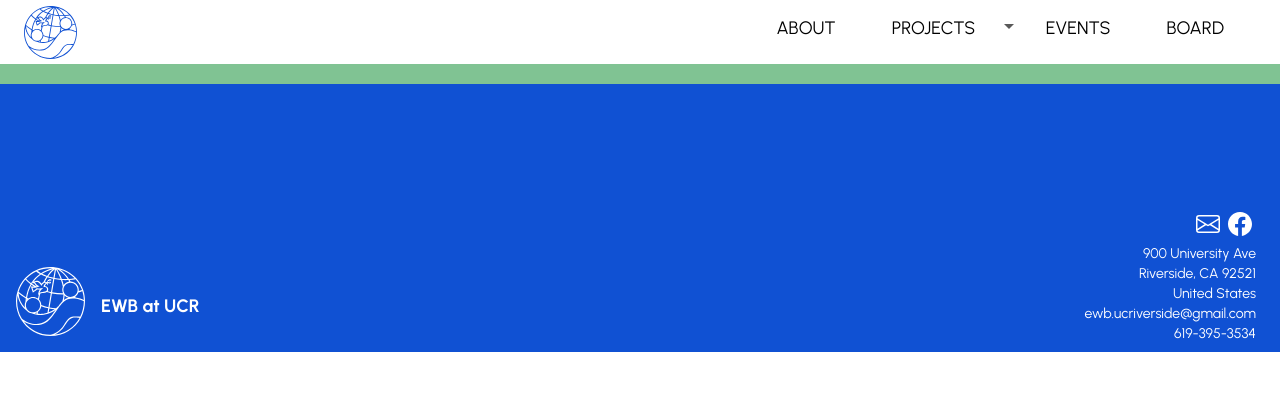
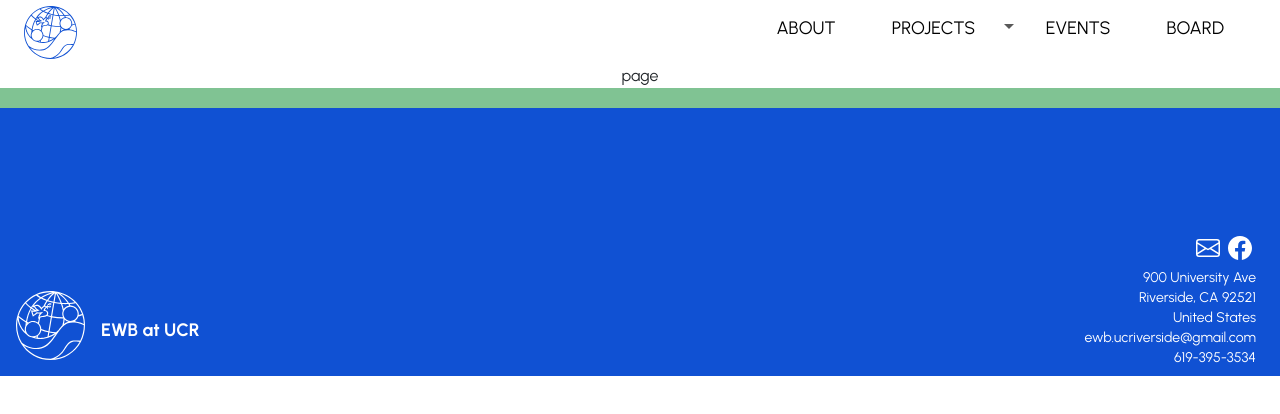
Before and after one commit to acm-ucr/ewb-website, a Next.js app: page /about in a window 1280 px wide. Shown: the top 414 px of the page. Built offline with nearby package versions, Linux system fonts and the light colour scheme.

Commit message:
fix about page

```diff
--- a/src/app/about/page.js
+++ b/src/app/about/page.js
@@ -1,5 +1,5 @@
 const page = () => {
-  return <div></div>;
+  return <div>page</div>;
 };
 
 export default page;
```
